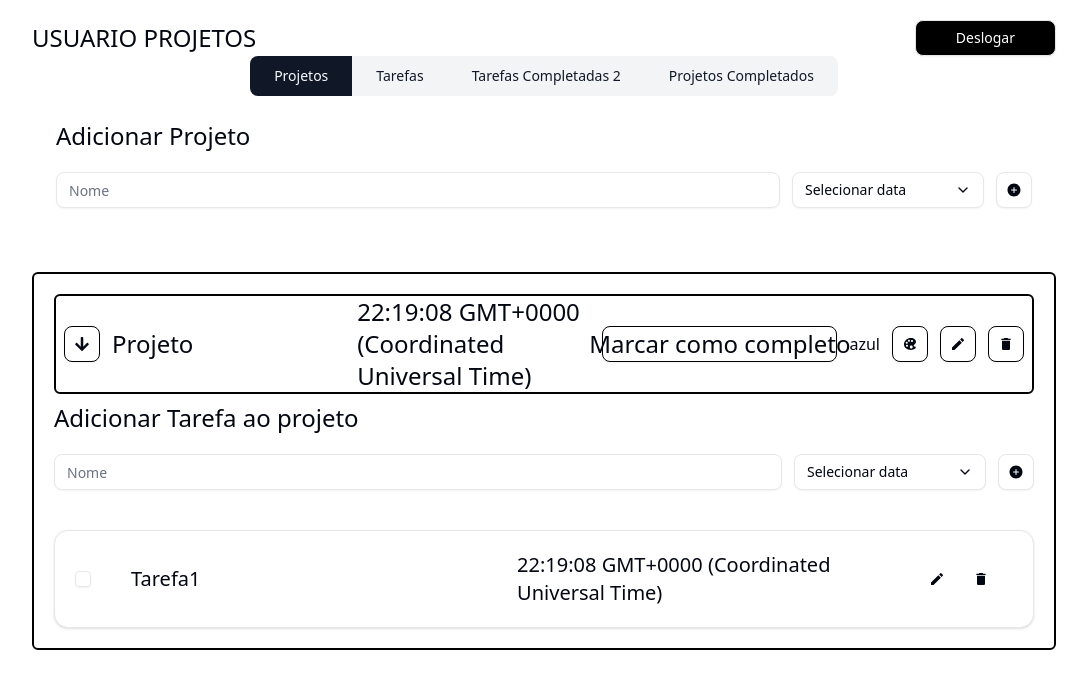
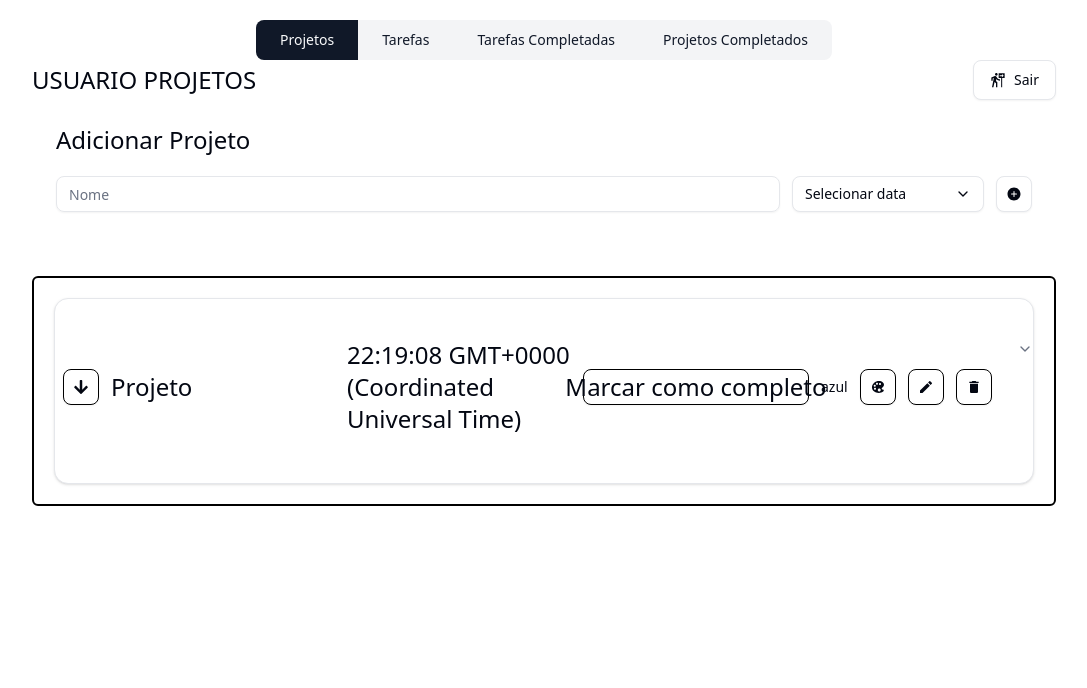
Before and after one commit to Angetins22/meu-to-do, a React (Vite) app: page /projetos in a window 1280 px wide. Shown: the top 688 px of the page, without its empty margins (96-1183 px from the left). Built offline with nearby package versions, Linux system fonts and the light colour scheme.

Commit message:
arruma estilização e começa a parte lógica do front

```diff
--- a/package.json
+++ b/package.json
@@ -10,6 +10,7 @@
     "preview": "vite preview"
   },
   "dependencies": {
+    "@radix-ui/react-accordion": "^1.2.12",
     "@radix-ui/react-checkbox": "^1.3.3",
     "@radix-ui/react-label": "^2.1.8",
     "@radix-ui/react-navigation-menu": "^1.2.14",
--- a/src/App.tsx
+++ b/src/App.tsx
@@ -1,18 +1,23 @@
 
 import './App.css'
-import { Route, Routes } from 'react-router'
+import { Route, Routes, useLocation } from 'react-router'
 import Home from './pages/Home'
 import Login from './pages/Login'
 import Projetos from './pages/Projetos'
 import ProjetosCompletados from './pages/ProjetosCompletados'
 import TarefasCompletadas from './pages/TarefasCompletadas'
+import Nav from './components/Nav'
 
 
 function App() {
 
+  const location = useLocation()
+
   return (
+
     <div className='bg-background w-screen h-screen flex justify-center pt-5 pb-5'>
       <div className='max-w-5xl h-full w-full'>
+        {location.pathname !== '/login' && < Nav />}
         <Routes >
           <Route path="/" element={<Home />} />
           <Route path="/login" element={<Login />} />
--- /dev/null
+++ b/src/components/BotaoSair/index.tsx
@@ -0,0 +1,17 @@
+import { useNavigate } from "react-router";
+import { MdOutlineFollowTheSigns } from 'react-icons/md'
+import { Button } from "../ui/button";
+
+const BotaoSair: React.FC = () => {
+
+    const navigate = useNavigate()
+    return (
+
+        <Button onClick={() => navigate('/login')} className="cursor-pointer" size="lg" variant="outline">
+            <MdOutlineFollowTheSigns />
+            Sair
+        </Button>
+    )
+}
+
+export default BotaoSair
--- a/src/components/Nav/index.tsx
+++ b/src/components/Nav/index.tsx
@@ -1,15 +1,30 @@
+import { useState } from "react";
 import { Button } from "../ui/button"
 import { ButtonGroup } from "../ui/button-group"
+import { useLocation, useNavigate } from "react-router";
 
 const Nav: React.FC = () => {
+
+    const location = useLocation();
+
+    const navigate = useNavigate()
+
+    const [cor, setCor] = useState(false)
+
+    const handleClick = () => setCor(!cor)
+    const handleNavClick = (nav: string) => {
+        navigate(nav)
+
+    }
+
 
     return (
         <div className="w-full flex justify-center">
             <ButtonGroup>
-                <Button size='lg' className='cursor-pointer'>Projetos</Button>
-                <Button variant="secondary" size='lg' className='cursor-pointer'>Tarefas</Button>
-                <Button variant="secondary" size='lg' className='cursor-pointer'>Tarefas Completadas 2</Button>
-                <Button variant="secondary" size='lg' className='cursor-pointer'>Projetos Completados</Button>
+                <Button variant={location.pathname === '/projetos' ? "default" : "secondary"} size='lg' className='cursor-pointer' onClick={() => handleNavClick('/projetos')}>Projetos</Button>
+                <Button variant={location.pathname === '/home' ? "default" : "secondary"} size='lg' className='cursor-pointer' onClick={() => handleNavClick('/home')}>Tarefas</Button>
+                <Button variant={location.pathname === '/tarefas-completadas' ? "default" : "secondary"} size='lg' className='cursor-pointer' onClick={() => handleNavClick('/tarefas-completadas')}>Tarefas Completadas</Button>
+                <Button variant={location.pathname === '/projetos-completados' ? "default" : "secondary"} size='lg' className='cursor-pointer' onClick={() => handleNavClick('/projetos-completados')}>Projetos Completados</Button>
             </ButtonGroup>
         </div>
     )
--- a/src/components/Projeto/index.tsx
+++ b/src/components/Projeto/index.tsx
@@ -4,6 +4,15 @@ import { FaArrowDown } from "react-icons/fa";
 import { MdEdit } from "react-icons/md";
 import { MdDelete } from "react-icons/md";
 import { IoIosColorPalette } from "react-icons/io";
+import {
+    Accordion,
+    AccordionContent,
+    AccordionItem,
+    AccordionTrigger,
+} from "@/components/ui/accordion"
+import { Card } from '../ui/card';
+import Adicionar from '../Adicionar';
+import Tarefa from '../Tarefa';
 
 
 interface Props {
@@ -17,7 +26,11 @@ interface Props {
 const Projeto: React.FC<Props> = ({ nome, data, concluida, expandido, cor }) => {
     return (
         <aside>
-            <div className="flex flex-row  border-2 border-black rounded-sm items-center gap-3 pl-2 pr-2 mb-2">
+            <Card>
+                <Accordion type="single" collapsible>
+                    <AccordionItem value="item-1">
+                        <AccordionTrigger>
+                            <div className="flex flex-row  items-center gap-3 pl-2 pr-2 mb-2">
                                 <Button variant="outline" size="icon" className=" p-3 cursor-pointer border border-black">
                                     <FaArrowDown />
                                 </Button>
@@ -37,6 +50,17 @@ const Projeto: React.FC<Props> = ({ nome, data, concluida, expandido, cor }) =>
                                 </Button>
                                 {expandido}
                             </div>
+                        </AccordionTrigger>
+                        <AccordionContent>
+                            <Adicionar tipo='tarefa' />
+                            <div>
+                                <Tarefa tarefa="Tarefa1" data={new Date()} concluida />
+                                <Tarefa tarefa="Tarefa2" data={new Date()} concluida />
+                            </div>
+                        </AccordionContent>
+                    </AccordionItem>
+                </Accordion>
+            </Card>
         </aside>
     )
 }
--- a/src/components/Tarefa/index.tsx
+++ b/src/components/Tarefa/index.tsx
@@ -12,14 +12,14 @@ import {
     CardTitle,
 } from "@/components/ui/card"
 
-interface Props {
+export interface ITarefa {
     tarefa: string
     data: Date
     concluida: boolean
 
 }
 
-const Tarefa: React.FC<Props> = ({ tarefa, data, concluida }) => {
+const Tarefa: React.FC<ITarefa> = ({ tarefa, data, concluida }) => {
     return (
         <aside>
             <Card className="flex flex-row items-center justify-between gap-4 p-5">
@@ -38,7 +38,7 @@ const Tarefa: React.FC<Props> = ({ tarefa, data, concluida }) => {
                     </Button>
                 </div>
             </Card>
-        </aside>
+        </aside >
     )
 }
 
--- /dev/null
+++ b/src/components/ui/accordion.tsx
@@ -0,0 +1,64 @@
+import * as React from "react"
+import * as AccordionPrimitive from "@radix-ui/react-accordion"
+import { ChevronDownIcon } from "lucide-react"
+
+import { cn } from "@/lib/utils"
+
+function Accordion({
+  ...props
+}: React.ComponentProps<typeof AccordionPrimitive.Root>) {
+  return <AccordionPrimitive.Root data-slot="accordion" {...props} />
+}
+
+function AccordionItem({
+  className,
+  ...props
+}: React.ComponentProps<typeof AccordionPrimitive.Item>) {
+  return (
+    <AccordionPrimitive.Item
+      data-slot="accordion-item"
+      className={cn("border-b last:border-b-0", className)}
+      {...props}
+    />
+  )
+}
+
+function AccordionTrigger({
+  className,
+  children,
+  ...props
+}: React.ComponentProps<typeof AccordionPrimitive.Trigger>) {
+  return (
+    <AccordionPrimitive.Header className="flex">
+      <AccordionPrimitive.Trigger
+        data-slot="accordion-trigger"
+        className={cn(
+          "focus-visible:border-ring focus-visible:ring-ring/50 flex flex-1 items-start justify-between gap-4 rounded-md py-4 text-left text-sm font-medium transition-all outline-none hover:underline focus-visible:ring-[3px] disabled:pointer-events-none disabled:opacity-50 [&[data-state=open]>svg]:rotate-180",
+          className
+        )}
+        {...props}
+      >
+        {children}
+        <ChevronDownIcon className="text-muted-foreground pointer-events-none size-4 shrink-0 translate-y-0.5 transition-transform duration-200" />
+      </AccordionPrimitive.Trigger>
+    </AccordionPrimitive.Header>
+  )
+}
+
+function AccordionContent({
+  className,
+  children,
+  ...props
+}: React.ComponentProps<typeof AccordionPrimitive.Content>) {
+  return (
+    <AccordionPrimitive.Content
+      data-slot="accordion-content"
+      className="data-[state=closed]:animate-accordion-up data-[state=open]:animate-accordion-down overflow-hidden text-sm"
+      {...props}
+    >
+      <div className={cn("pt-0 pb-4", className)}>{children}</div>
+    </AccordionPrimitive.Content>
+  )
+}
+
+export { Accordion, AccordionItem, AccordionTrigger, AccordionContent }
--- a/src/pages/Home/index.tsx
+++ b/src/pages/Home/index.tsx
@@ -1,4 +1,4 @@
-import Tarefa from '@/components/Tarefa'
+
 import Adicionar from '@/components/Adicionar'
 import { Button } from "@/components/ui/button"
 import {
@@ -7,24 +7,35 @@ import {
     ButtonGroupText,
 } from "@/components/ui/button-group"
 import Nav from '@/components/Nav'
+import { MdOutlineFollowTheSigns } from 'react-icons/md'
+import BotaoSair from '@/components/BotaoSair'
+import { useState } from 'react'
+import type { ITarefa } from '@/components/Tarefa'
+import Tarefa from '@/components/Tarefa'
+
 
 
 const Home: React.FC = () => {
+
+    const [tarefas, setTarefas] = useState<ITarefa[]>([{ tarefa: 'pao', data: new Date(), concluida: true }, { tarefa: 'pao2', data: new Date(), concluida: false }])
+
     return (
         <>
             <div className='flex flex-row justify-between items-center mb-5'>
                 <h1 className='text-2xl'>USUARIO TASKS</h1>
-                <Button className="cursor-pointer pr-10 pl-10 bg-black text-white " variant="outline">Deslogar</Button>
+                <BotaoSair />
             </div>
 
-            <Nav />
+
 
             <div className="p-6 space-y-4">
                 <Adicionar tipo="Tarefa" />
 
-                <Tarefa tarefa="Teste" data={new Date()} concluida />
-                <Tarefa tarefa="Teste2" data={new Date()} concluida />
-                <Tarefa tarefa="Teste3" data={new Date()} concluida />
+                <ul>
+                    {tarefas.map(({ tarefa, data, concluida }) => {
+                        return <Tarefa tarefa={tarefa} data={data} concluida={concluida} />
+                    })}
+                </ul>
             </div>
         </>
     )
--- a/src/pages/Login/index.tsx
+++ b/src/pages/Login/index.tsx
@@ -1,17 +1,36 @@
 import { Button } from "@/components/ui/button"
+import {
+    Card,
+    CardAction,
+    CardContent,
+    CardDescription,
+    CardFooter,
+    CardHeader,
+    CardTitle,
+} from "@/components/ui/card"
+import { useNavigate } from "react-router"
 
 const Login: React.FC = () => {
+    const navigate = useNavigate()
     return (
-        <>
-            <div>
-                <h1 className="text-2xl">Logue, crie tasks ou projetos e farme aura!</h1>
-            </div>
-            <h2>Não precisa se cadastrar, basta entrar com sua conta google</h2>
-
-            <div className="flex justify-center items-center h-screen">
-                <Button className="cursor-pointer pr-10 pl-10 bg-black text-white " variant="outline">Login</Button>
-            </div>
-        </>
+        <div className="h-full w-full flex justify-center items-center flex-col">
+            <h1 className="mb-5">Boa organização</h1>
+            <Card className="w-full max-w-sm">
+                <CardHeader>
+                    <CardTitle>Logue em sua conta</CardTitle>
+                    <CardDescription>
+                        Entre com sua conta do google
+                    </CardDescription>
+                </CardHeader>
+                <CardContent>
+                </CardContent>
+                <CardFooter className="flex-col gap-2">
+                    <Button variant="outline" className="w-full cursor-pointer" onClick={() => navigate('/home')}>
+                        Login com google
+                    </Button>
+                </CardFooter>
+            </Card>
+        </div>
     )
 }
 
--- a/src/pages/Projetos/index.tsx
+++ b/src/pages/Projetos/index.tsx
@@ -8,6 +8,8 @@ import {
     ButtonGroupText,
 } from "@/components/ui/button-group"
 import Nav from "@/components/Nav"
+import { MdOutlineFollowTheSigns } from "react-icons/md"
+import BotaoSair from "@/components/BotaoSair"
 
 
 const Projetos: React.FC = () => {
@@ -15,22 +17,16 @@ const Projetos: React.FC = () => {
         <>
             <div className='flex flex-row justify-between items-center'>
                 <h1 className='text-2xl'>USUARIO PROJETOS</h1>
-                <Button className="cursor-pointer pr-10 pl-10 bg-black text-white " variant="outline">Deslogar</Button>
+                <BotaoSair />
             </div>
 
-            <Nav />
+
 
             <div className="p-6 space-y-4">
                 <Adicionar tipo="Projeto" />
             </div>
             <div className='border-2 border-black rounded-sm p-5'>
                 <Projeto nome="Projeto" data={new Date()} concluida cor="azul" expandido />
-                <div>
-                    <Adicionar tipo="Tarefa ao projeto" />
-                </div>
-                <div>
-                    <Tarefa tarefa="Tarefa1" data={new Date()} concluida />
-                </div>
             </div>
         </>
     )
--- a/src/pages/ProjetosCompletados/index.tsx
+++ b/src/pages/ProjetosCompletados/index.tsx
@@ -6,16 +6,18 @@ import {
     ButtonGroupText,
 } from "@/components/ui/button-group"
 import Nav from "@/components/Nav"
+import { MdOutlineFollowTheSigns } from "react-icons/md"
+import BotaoSair from "@/components/BotaoSair"
 
 const ProjetosCompletados: React.FC = () => {
     return (
         <aside>
             <div className='flex flex-row justify-between items-center'>
                 <h1 className='text-2xl'>USUARIO PROJETOS COMPLETADOS</h1>
-                <Button className="cursor-pointer pr-10 pl-10 bg-black text-white " variant="outline">Deslogar</Button>
+                <BotaoSair />
             </div>
 
-            <Nav />
+
 
             <div className="p-6 space-y-4">
                 <Projeto nome="Projeto" data={new Date()} concluida cor="azul" expandido />
--- a/src/pages/TarefasCompletadas/index.tsx
+++ b/src/pages/TarefasCompletadas/index.tsx
@@ -6,16 +6,18 @@ import {
     ButtonGroupText,
 } from "@/components/ui/button-group"
 import Nav from "@/components/Nav"
+import { MdOutlineFollowTheSigns } from "react-icons/md"
+import BotaoSair from "@/components/BotaoSair"
 
 const TarefasCompletadas: React.FC = () => {
     return (
         <>
             <div className='flex flex-row justify-between items-center'>
                 <h1 className='text-2xl'>USUARIO TAREFAS COMPLETADAS</h1>
-                <Button className="cursor-pointer pr-10 pl-10 bg-black text-white " variant="outline">Deslogar</Button>
+                <BotaoSair />
             </div>
 
-            <Nav />
+
 
             <div className="p-6 space-y-4">
                 <Tarefa tarefa="Teste" data={new Date()} concluida />
```
Also changed, not shown: 1 other file (tests, documents, lock files or other folders). Lines whose indentation alone changed are shown as unchanged.
